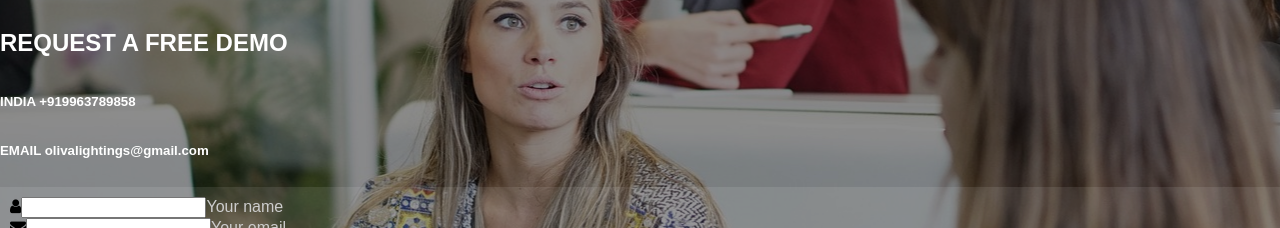
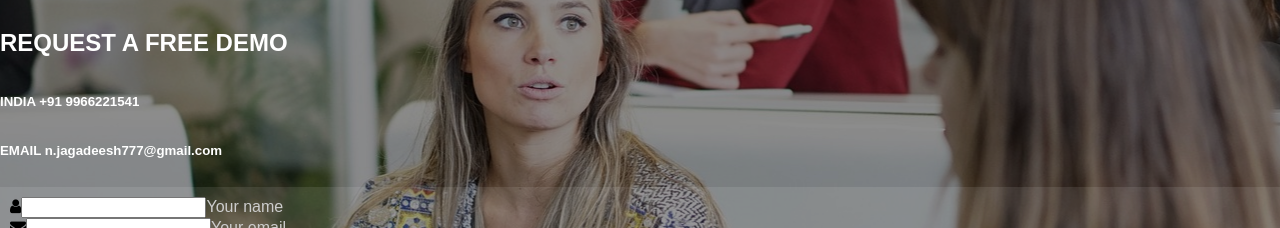
Before and after one commit to trinethrareddy/Oliva, an Angular app: page /#/home in a window 1280 px wide. Shown: the part 3380-3608 px from the top of the page. Built offline with nearby package versions, Linux system fonts and the light colour scheme; what angular-bootstrap-md would draw is missing.

Commit message:
chnaged contact number

```diff
--- a/src/app/demo-request/demo-request.component.html
+++ b/src/app/demo-request/demo-request.component.html
@@ -7,9 +7,9 @@
             <b>REQUEST A FREE DEMO</b>
           </h2>
           <h5 class="line-height2">
-            <b>INDIA</b> +919963789858</h5>
+            <b>INDIA</b> +91 9966221541</h5>
           <h5 class="line-height2">
-            <b>EMAIL</b> olivalightings@gmail.com</h5>
+            <b>EMAIL</b> n.jagadeesh777@gmail.com</h5>
         </div>
         <div class="col-md-6 right-sec">
           <form>
```
